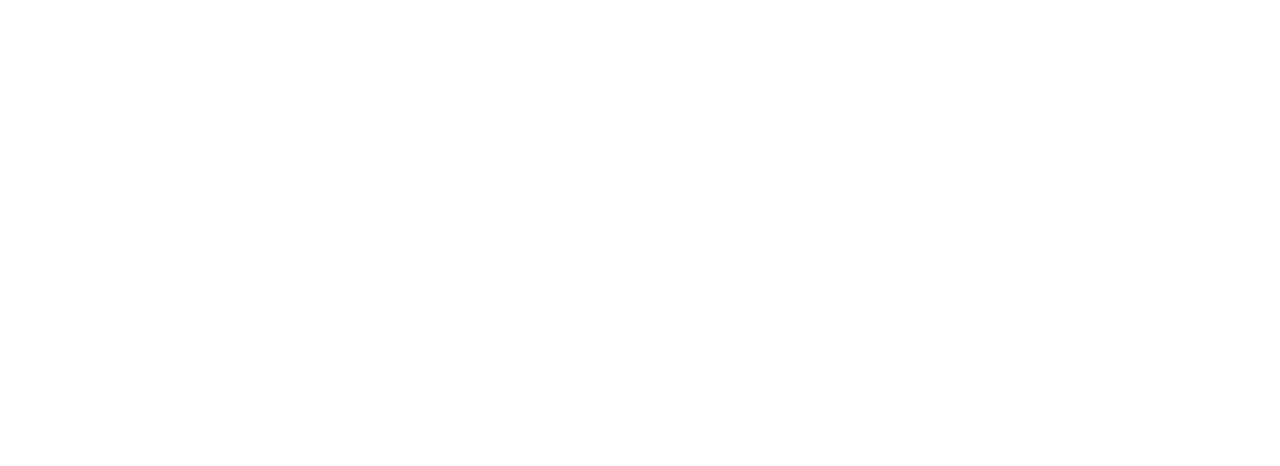
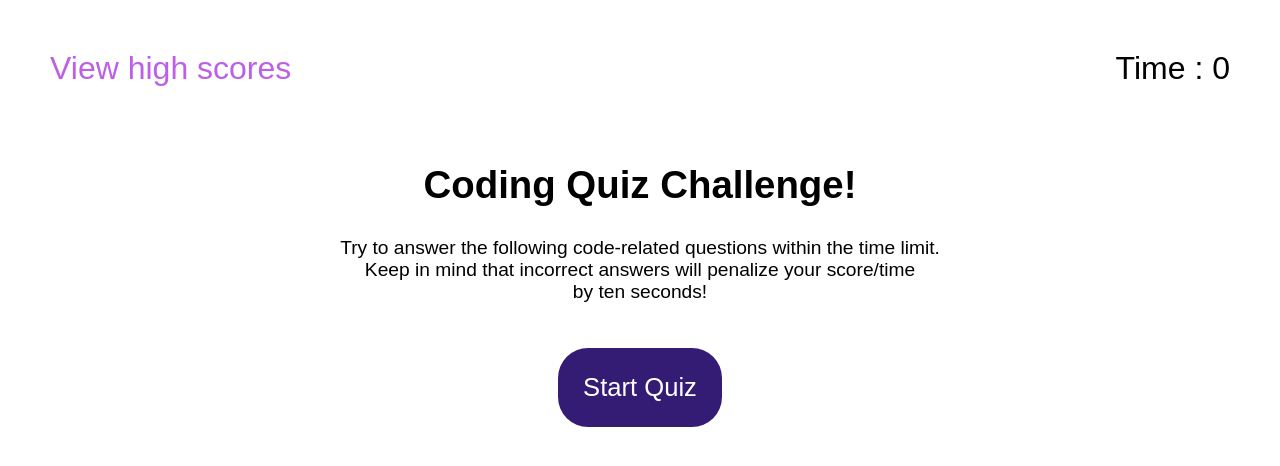
Before and after one commit to PuppetAJ/04-Quiz-AJ, a plain HTML site: page index.html in a window 1280 px wide. Drawn offline with Linux system fonts and the light colour scheme.

Commit message:
Initial css styles and html elements setup

```diff
--- a/assets/css/style.css
+++ b/assets/css/style.css
@@ -0,0 +1,71 @@
+/* Legacy styles removed */
+* {
+    margin: 0;
+    padding: 0;
+    box-sizing: border-box;
+}
+
+body {
+    font-family: Arial, Helvetica, sans-serif;
+}
+
+header {
+    display: flex;
+    justify-content: space-between;
+}
+
+header h1 {
+    margin: 50px;
+    font-weight: lighter;
+}
+
+.hs {
+    color: #BD60E7;
+}
+
+main {
+    margin: 2vw;
+    flex-wrap: wrap;
+    display: flex;
+    align-items: center;
+    justify-content: center;
+    flex-direction: column;
+    text-align: center;
+}
+
+main p {
+    margin-top: 10px;
+    font-size: 1.5vw;
+}
+
+main h2 {
+    font-weight: bold;
+    font-size: 3vw;
+}
+
+main section {
+    display: flex;
+    flex-direction: column;
+    /* border-bottom: solid 1px #341C75; */
+}
+
+main div {
+    padding: 20px;
+    display: inline-flex;
+    flex-direction: column;
+    align-self: center;
+}
+
+button {
+    margin: 5px;
+    border: none;
+    background-color: #341C75;
+    color: white;
+    padding: 25px;
+    font-size: 2vw;
+    border-radius: 30px;
+}
+
+button:hover {
+    background-color: #BD60E7;
+}
--- a/index.html
+++ b/index.html
@@ -11,11 +11,39 @@
 <body>
     <header>
 
+        <h1 class = "hs"> View high scores </h1>
+
+        <h1> Time : 0 </h1>
+
     </header>
 
     <main>
+        <section>
+            <h2>Coding Quiz Challenge!</h2>
 
+            <div>
+                <p>
+                    Try to answer the following code-related questions within the time limit.<br/>
+                    Keep in mind that incorrect answers will penalize your score/time <br/>by ten seconds!
+                </p>
+            </div>
+
+            <div>
+                <button id="quizStart">Start Quiz</button>
+            </div>
+        </section>
+        <!-- <section>
+            <h2>Example question here</h2>
+
+            <div>
+                <button>button</button>
+                <button>button</button>
+                <button>button</button>
+                <button>button</button>
+            </div>
+        </section> -->
     </main>
 
+    <script src="./assets/js/script.js"></script>
 </body>
 </html>
```
